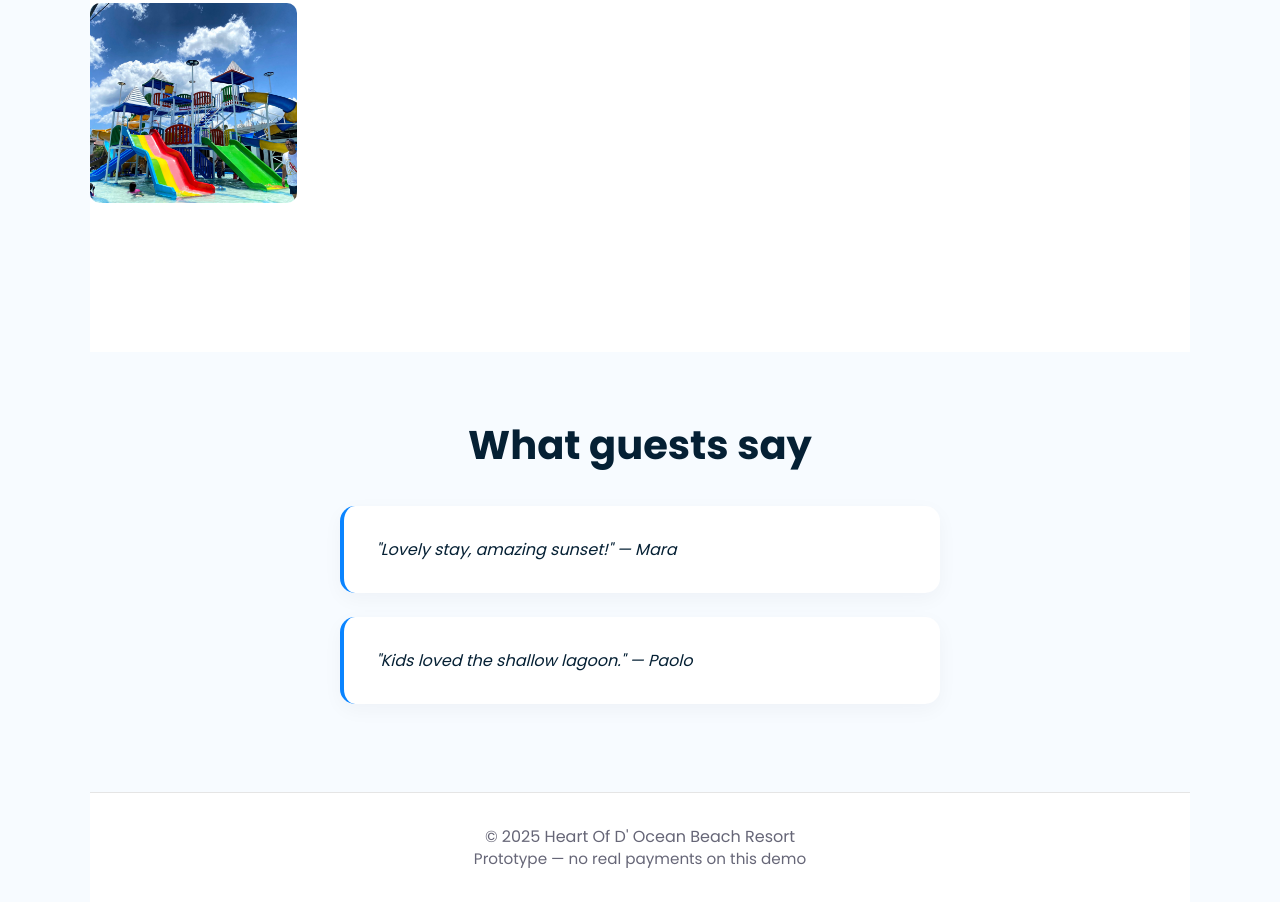
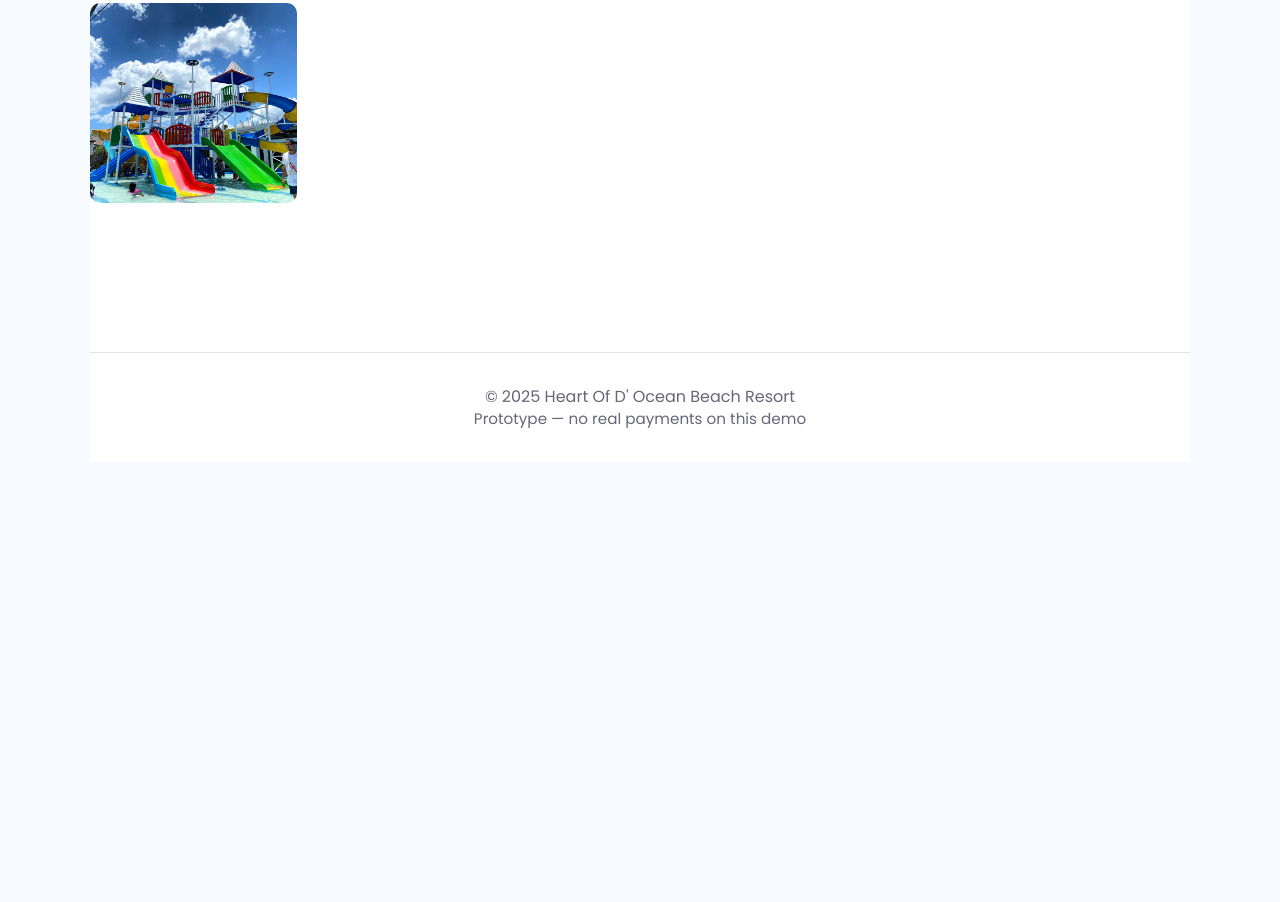
Before and after one commit to khaiwaicutie/Heart-of-D-Ocean-Booking-and-Reservation-System, a plain HTML site: page src/index.html in a window 1280 px wide. Shown: the part 1691-2593 px from the top of the page. After the commit the page ends 2153 px from the top, so only its background shows below. Drawn offline with Linux system fonts and the light colour scheme.

Commit message:
Update index.html

```diff
--- a/src/index.html
+++ b/src/index.html
@@ -90,12 +90,6 @@
         <a class="btn ghost" href="gallery.html">See all photos</a>
       </div>
     </section>
-
-    <section class="testimonials container">
-      <h2>What guests say</h2>
-      <div class="card">"Lovely stay, amazing sunset!" — Mara</div>
-      <div class="card">"Kids loved the shallow lagoon." — Paolo</div>
-    </section>
   </main>
 
   <footer class="site-footer container">
```
